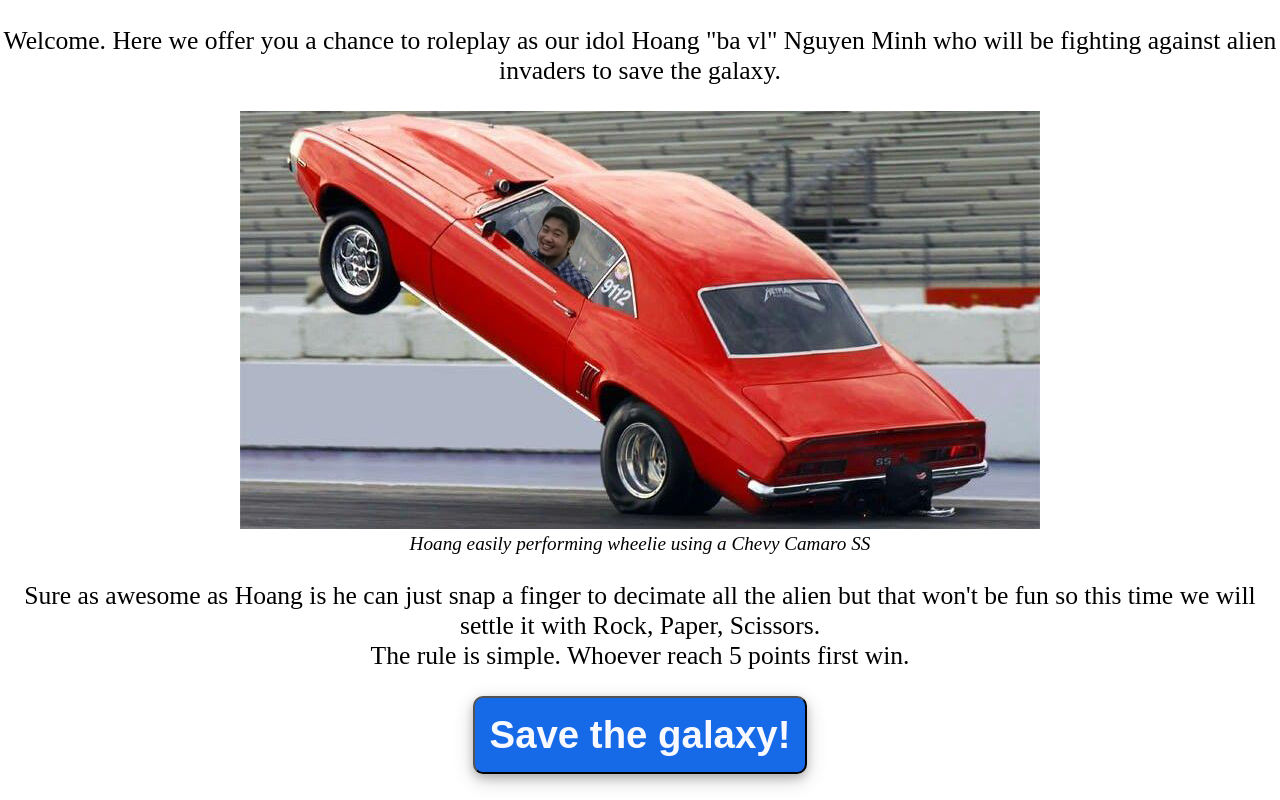
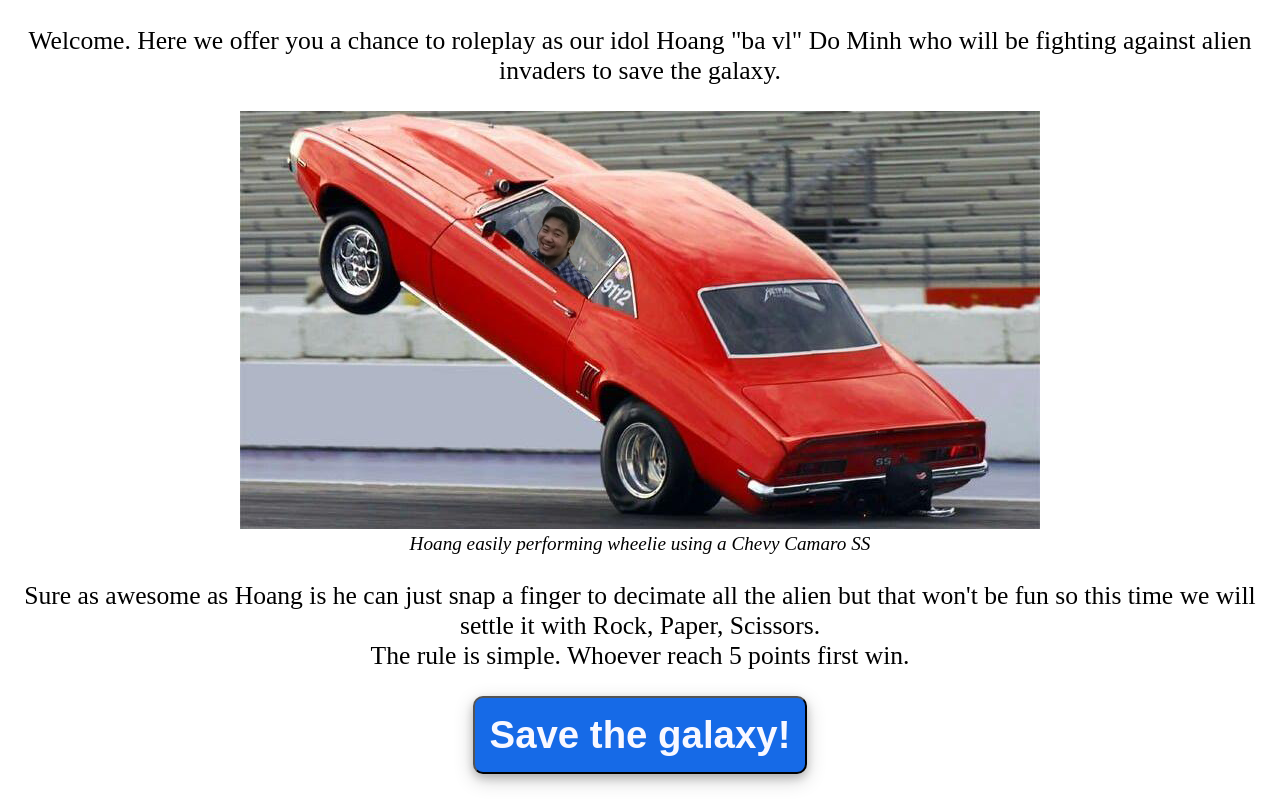
Before and after one commit to WingHaa/Project-Rock-Paper-Scissors, a plain HTML site: page index.html in a window 1280 px wide. Drawn offline with Linux system fonts and the light colour scheme.

Commit message:
Fixed typo

```diff
--- a/index.html
+++ b/index.html
@@ -11,7 +11,7 @@
   <body>
     <div class="welcome">
         <div id="intro">
-          Welcome. Here we offer you a chance to roleplay as our idol Hoang "ba vl" Nguyen Minh who will be fighting against alien invaders to save the galaxy.<br>
+          Welcome. Here we offer you a chance to roleplay as our idol Hoang "ba vl" Do Minh who will be fighting against alien invaders to save the galaxy.<br>
         </div>
         <div class="introImage">
             <img src="src/hdoacarwheelie.png" alt="Image of Hoang doing a wheelie with car">
```
